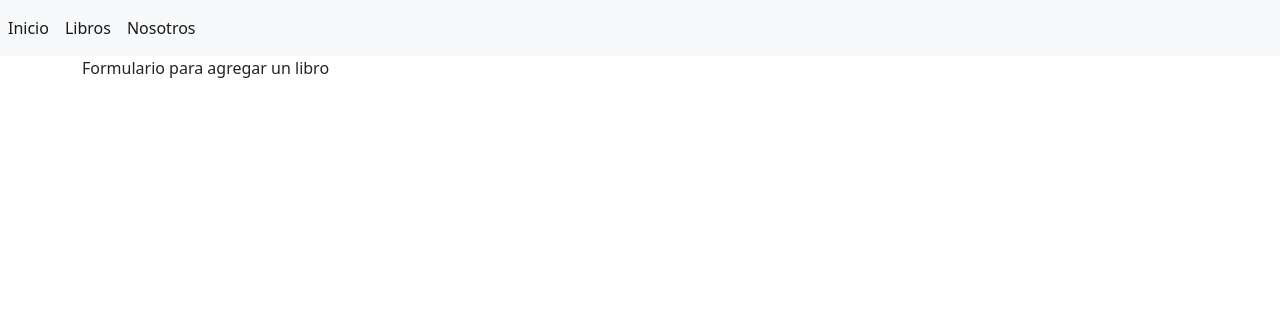
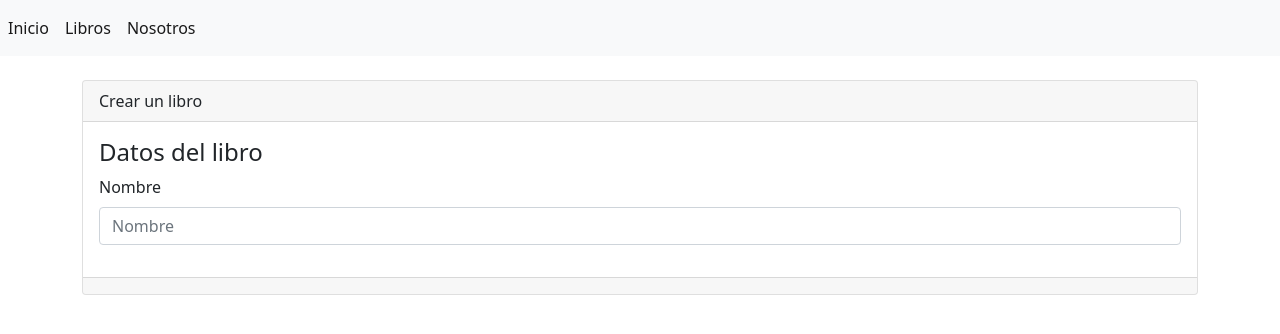
Before and after one commit to ArielEzequielPerez/Crud-en-python, a Django app: page /libros/crear/ in a window 1280 px wide. Shown: the top 334 px of the page. Run offline with Django 3.2, Linux system fonts and the light colour scheme.

```diff
--- a/sistema/libreria/templates/libros/crear.html
+++ b/sistema/libreria/templates/libros/crear.html
@@ -1,6 +1,18 @@
 {% extends "base.html" %}
 {% block titulo %} Agregar nuevo libro {% endblock %}
 {% block contenido %}
-Formulario para agregar un libro
+<br>
+<div class="card">
+    <div class="card-header">
+        Crear un libro
+    </div>
+    <div class="card-body">
+        <h4 class="card-title">Datos del libro</h4>
+        {% include 'libros/formulario.html' %}
+    </div>
+    <div class="card-footer text-muted">
+
+    </div>
+</div>
 
 {% endblock %}
--- a/sistema/libreria/templates/libros/formulario.html
+++ b/sistema/libreria/templates/libros/formulario.html
@@ -0,0 +1,8 @@
+<form enctype="multipart/form-data" method="post">
+    <div class="mb-3">
+      <label for="" class="form-label">Nombre</label>
+      <input type="text" class="form-control" name="" id="" aria-describedby="helpId" placeholder="Nombre">
+
+    </div>
+
+</form>
--- a/sistema/libreria/templates/libros/index.html
+++ b/sistema/libreria/templates/libros/index.html
@@ -25,7 +25,9 @@
                     <td>Django con python</td>
                     <td>imagen.jpg</td>
                     <td>libro que habla sobre el framework de django</td>
-                    <td>Editar | Borrar</td>
+                    <td> <a name="" id="" class="btn btn-info" href="{% url 'editarLibros' %}" role="button">Editar</a>
+                        <a name="" id="" class="btn btn-danger" href="#" role="button">Borrar</a>
+                    </td>
                 </tr>
 
             </tbody>
--- a/sistema/libreria/urls.py
+++ b/sistema/libreria/urls.py
@@ -5,4 +5,6 @@ urlpatterns = [
     path('nosotros/', views.nosotros, name='nosotros'),
     path('libros/', views.libros, name='libros'),
     path('libros/crear/', views.crearLibros, name='crearLibros'),
+    path('libros/editar/', views.editarLibros, name='editarLibros'),
+
 ]
--- a/sistema/libreria/views.py
+++ b/sistema/libreria/views.py
@@ -13,3 +13,6 @@ def libros(request):
 
 def crearLibros(request):
    return render(request, 'libros/crear.html')
+
+def editarLibros(request):
+   return render(request, 'libros/editar.html')
```
Also changed, not shown: sistema/libreria/templates/libros/editar.html (+15 -2 lines).
